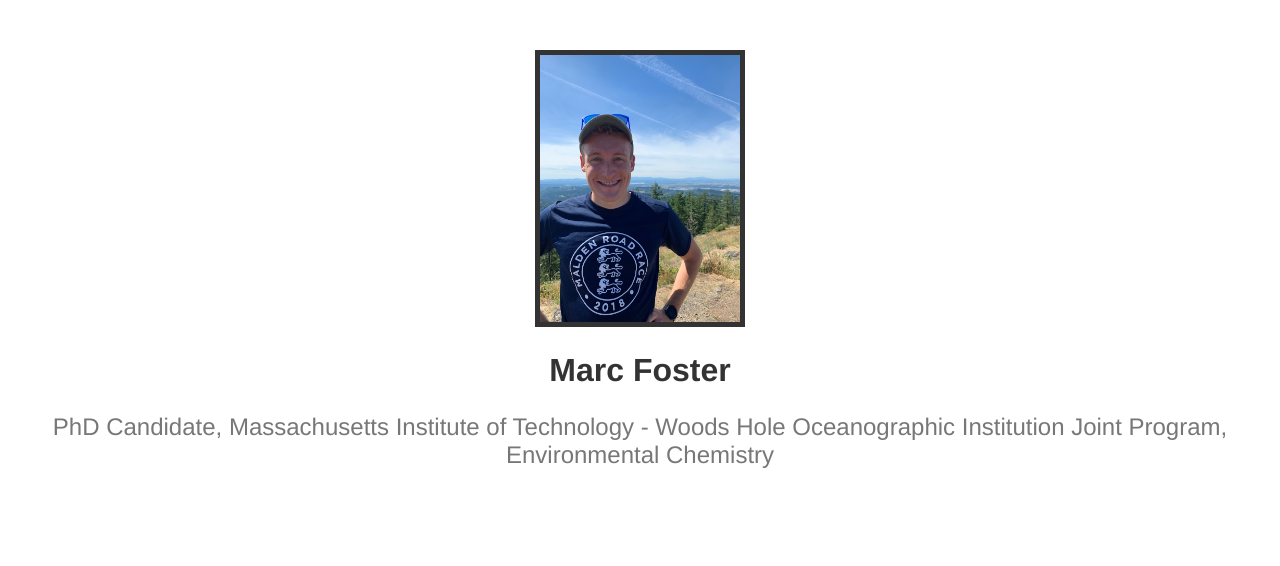
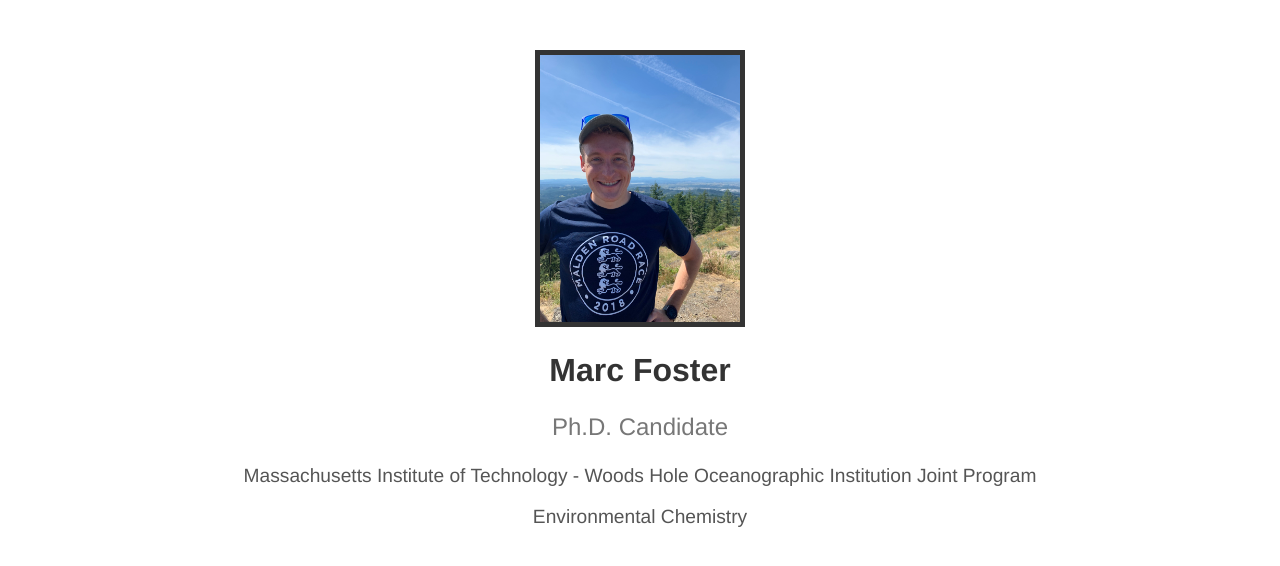
Before and after one commit to marcjofoster/marcjofoster.github.io, a plain HTML site: page index.html in a window 1280 px wide. Drawn offline with Linux system fonts and the light colour scheme.

Commit message:
Update index.html

```diff
--- a/index.html
+++ b/index.html
@@ -3,7 +3,7 @@
 <head>
   <meta charset="UTF-8">
   <meta name="viewport" content="width=device-width, initial-scale=1.0">
-  <title>Marc Foster - PhD Candidate</title>
+  <title>Marc Foster - Ph.D. Candidate</title>
   <style>
     body {
       font-family: Helvetica, Arial, sans-serif;
@@ -40,7 +40,9 @@
 
   <!-- Name and Title -->
   <h1>Marc Foster</h1>
-  <p class="title">PhD Candidate, Massachusetts Institute of Technology - Woods Hole Oceanographic Institution Joint Program, Environmental Chemistry</p>
+  <p class="title">Ph.D. Candidate </p>
+   <p>Massachusetts Institute of Technology - Woods Hole Oceanographic Institution Joint Program </p>
+  <p>Environmental Chemistry</p>
 
 </body>
 </html>
```
